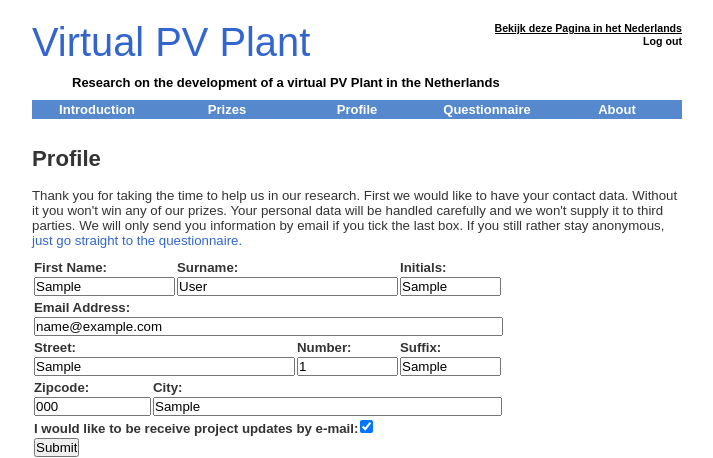
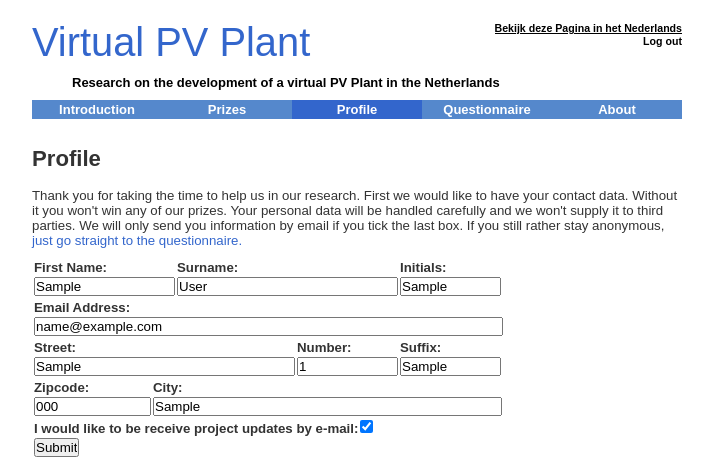
Before and after one commit to pfrederiks/solarpowerplant, a Django app: page /accounts/profile/ in a window 1280 px wide. Shown: the top 458 px of the page, without its empty margins (283-996 px from the left). Run offline with Django 3.2, Linux system fonts and the light colour scheme; a user stored in the database is signed in; tables that the repository leaves empty hold one stand-in row (values such as "Sample post").

Commit message:
Fix section highlighting in nav bar

```diff
--- a/information/templates/parent.html
+++ b/information/templates/parent.html
@@ -42,15 +42,15 @@
 
 {% block nav %}
 <ul id="nav">
-<li><a {% if section == "introduction" %}class="selected"{% endif %} href="/">{% trans "Introduction" %}</a></li>
-<li><a {% if section == "prizes" %}class="selected"{% endif %} href="/prizes/">{% trans "Prizes" %}</a></li>
+<li><a {% if request.path == "/" %}class="selected"{% endif %} href="/">{% trans "Introduction" %}</a></li>
+<li><a {% if request.path == "/prizes/" %}class="selected"{% endif %} href="/prizes/">{% trans "Prizes" %}</a></li>
 {% if request.user.is_authenticated %}
-<li><a {% if section == "profile" %}class="selected"{% endif %} href="/accounts/profile/">{% trans "Profile" %}</a></li>
+<li><a {% if request.path == "/accounts/profile/" %}class="selected"{% endif %} href="/accounts/profile/">{% trans "Profile" %}</a></li>
 {% else %}
-<li><a {% if section == "register" %}class="selected"{% endif %} href="/accounts/register/">{% trans "Register" %}</a></li>
+<li><a {% if request.path == "/accounts/register/" %}class="selected"{% endif %} href="/accounts/register/">{% trans "Register" %}</a></li>
 {% endif %}
-<li><a {% if section == "questionnaire" %}class="selected"{% endif %} href="/questionnaire/">{%trans "Questionnaire" %}</a></li>
-<li><a {% if section == "about" %}class="selected"{% endif %} href="/about/">{% trans "About" %}</a></li>
+<li><a {% if request.path == "/questionnaire/" %}class="selected"{% endif %} href="/questionnaire/">{%trans "Questionnaire" %}</a></li>
+<li><a {% if request.path == "/about/" %}class="selected"{% endif %} href="/about/">{% trans "About" %}</a></li>
 </ul>
 {% endblock %}
 
```
